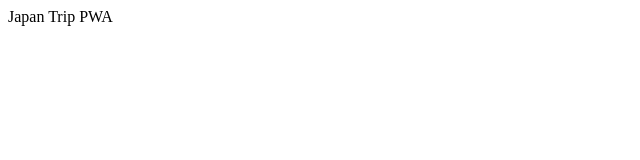
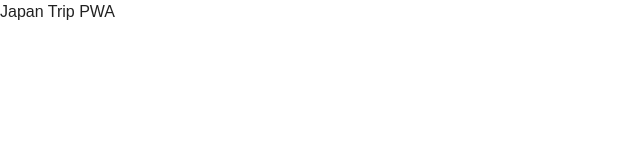
Before and after one commit to Yizi-Yeh/travel-app, a Next.js app: page / in a window 1280 px wide. Shown: the top 160 px of the page, without its empty margins (0-640 px from the left). Built offline with nearby package versions, Linux system fonts and the light colour scheme.

Commit message:
feat: add MUI theme and app shell

```diff
--- a/package.json
+++ b/package.json
@@ -11,6 +11,9 @@
     "test": "vitest"
   },
   "dependencies": {
+    "@emotion/react": "11.13.0",
+    "@emotion/styled": "11.13.0",
+    "@mui/material": "5.16.6",
     "next": "14.2.5",
     "react": "18.3.1",
     "react-dom": "18.3.1"
--- a/src/app/layout.tsx
+++ b/src/app/layout.tsx
@@ -1,4 +1,5 @@
 import type { Metadata } from "next";
+import { ThemeRegistry } from "@/components/ThemeRegistry";
 
 export const metadata: Metadata = {
   title: "Japan Trip PWA",
@@ -12,7 +13,9 @@ export default function RootLayout({
 }) {
   return (
     <html lang="zh-Hant">
-      <body>{children}</body>
+      <body>
+        <ThemeRegistry>{children}</ThemeRegistry>
+      </body>
     </html>
   );
 }
--- /dev/null
+++ b/src/components/ThemeRegistry.tsx
@@ -0,0 +1,13 @@
+"use client";
+
+import { CssBaseline, ThemeProvider } from "@mui/material";
+import { theme } from "@/theme";
+
+export function ThemeRegistry({ children }: { children: React.ReactNode }) {
+  return (
+    <ThemeProvider theme={theme}>
+      <CssBaseline />
+      {children}
+    </ThemeProvider>
+  );
+}
--- /dev/null
+++ b/src/components/TripSwitcher.tsx
@@ -0,0 +1,3 @@
+export function TripSwitcher() {
+  return null;
+}
--- /dev/null
+++ b/src/theme.ts
@@ -0,0 +1,8 @@
+import { createTheme } from "@mui/material/styles";
+
+export const theme = createTheme({
+  typography: {
+    fontFamily: '"Noto Sans TC", "Noto Sans JP", sans-serif',
+  },
+  shape: { borderRadius: 12 },
+});
```
Also changed, not shown: src/components/AppShell.tsx (added, +14 -0 lines), 1 other file (tests, documents, lock files or other folders).
